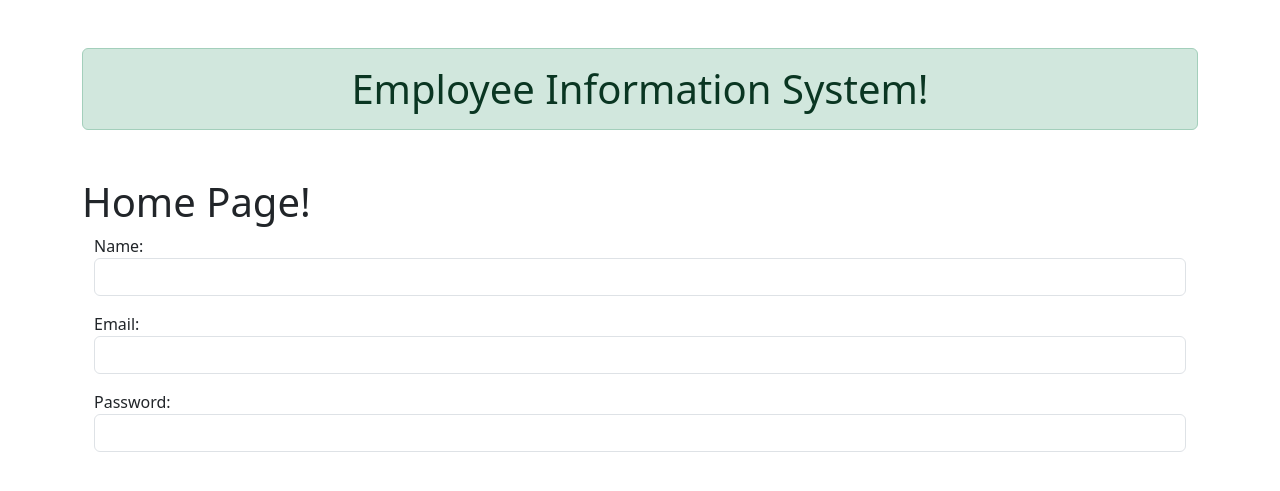
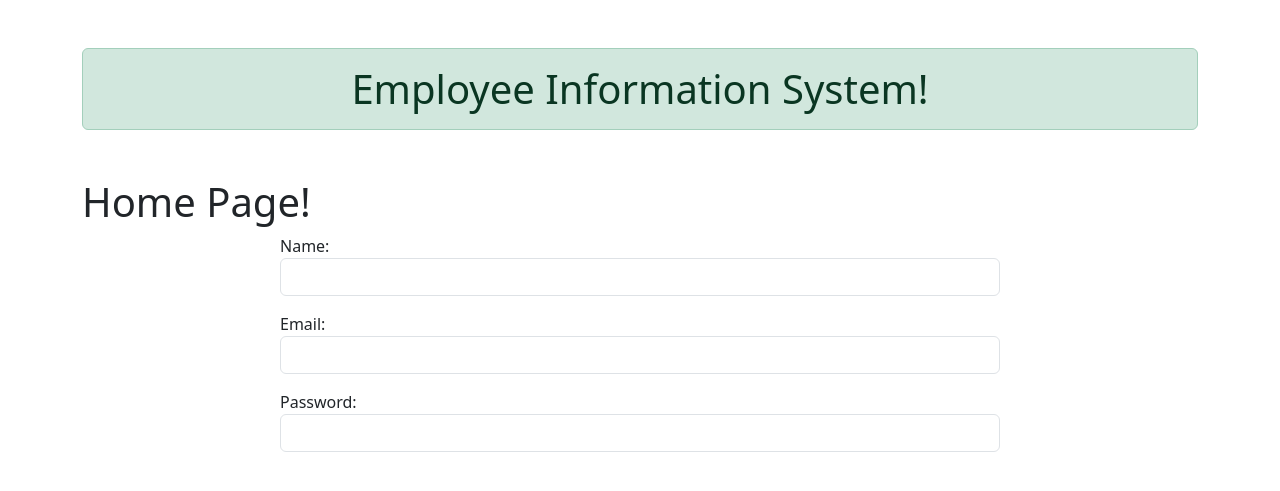
Before and after one commit to devsharifmahmud/EmployeeInformationSystem, a Django app: page / in a window 1280 px wide. Shown: the top 491 px of the page. Run offline with Django 5.2, Linux system fonts and the light colour scheme.

Commit message:
Update Code

```diff
--- a/templates/apps/index.html
+++ b/templates/apps/index.html
@@ -4,9 +4,13 @@
 <h1>Home Page!</h1>
 
 <div class="container">
-    <form action="">
-    {{form.as_p}}
-</form>
+    <div class="row">
+        <div class="col col-8 offset-2">
+            <form action="">
+                {{form.as_p}}
+            </form>
+        </div>
+    </div>
 </div>
 
 
```
